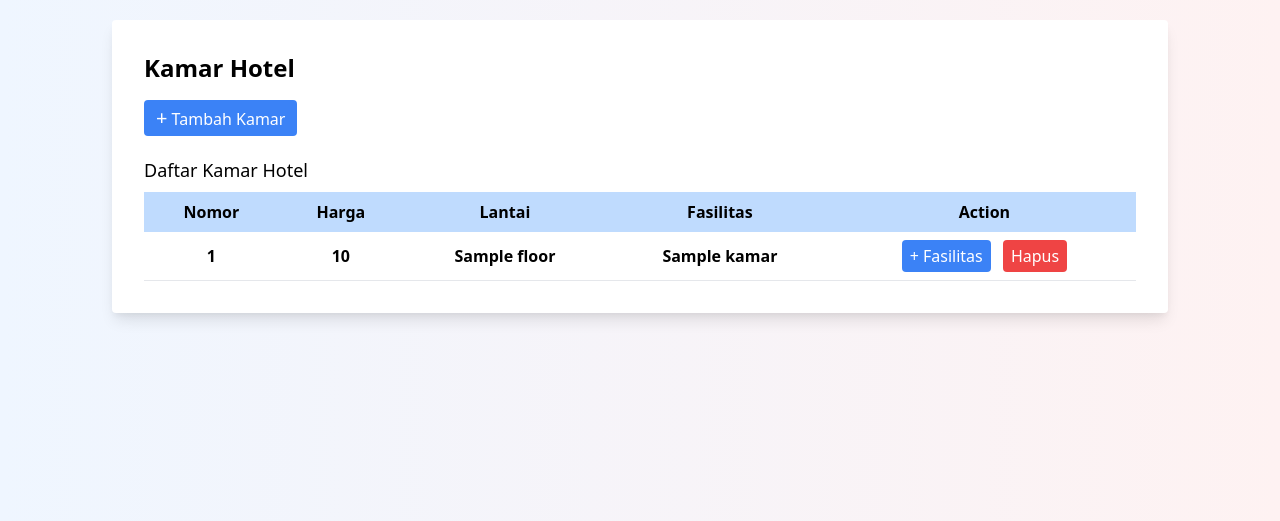
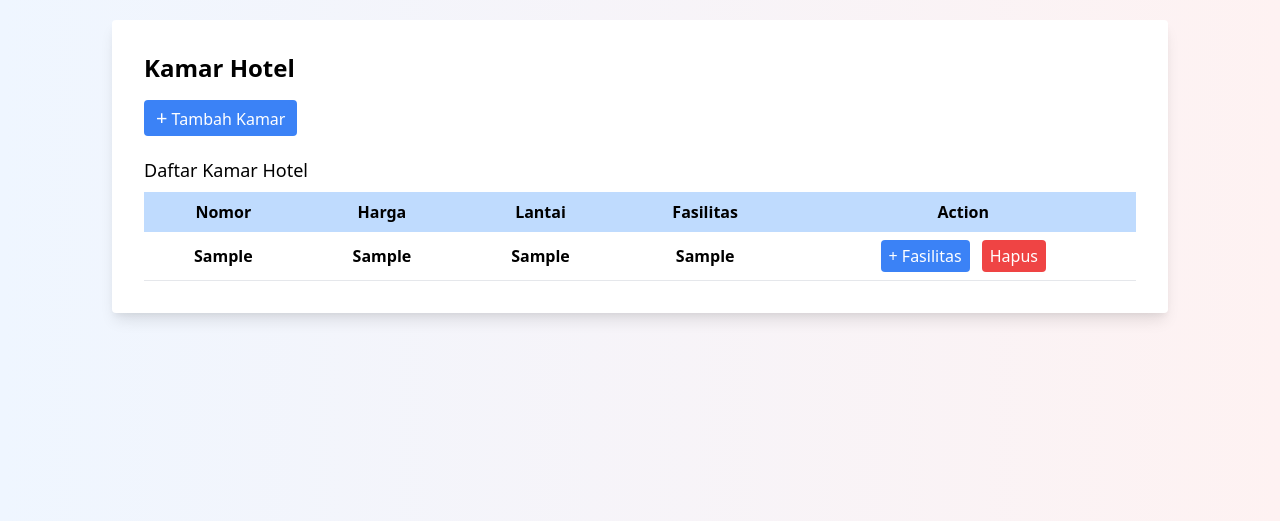
Before and after one commit to failasuf123/TK4-Basdat, a Django app: template kamar_hotel/templates/kamarhotel.html in a window 1280 px wide. Shown: the part 80-601 px from the top of the page. Run offline with Django 4.2, Linux system fonts and the light colour scheme; the template is opened without the code that fills it: most values are stand-ins (such as "Sample title", 1, 10 or a date in 2020).

Commit message:
Update kamarhotel.html

```diff
--- a/kamar_hotel/templates/kamarhotel.html
+++ b/kamar_hotel/templates/kamarhotel.html
@@ -82,9 +82,9 @@
 			<div class="container mx-28 bg-white p-8 rounded shadow-lg">
 
 			  <h1 class="text-2xl font-bold mb-4">Kamar Hotel</h1>
-
-			  <button href="http://127.0.0.1:5500/7_form_tambah_kamar.html" type="button" class="bg-blue-500 text-white py-1 px-3 rounded transition-transform transform hover:scale-105 hover:bg-gradient-to-r from-blue-50 to-red-50"><span class="text-xl">+</span> Tambah Kamar</button>
-
+			  <a href="add_kamar/">
+			  <button  type="button" class="bg-blue-500 text-white py-1 px-3 rounded transition-transform transform hover:scale-105 hover:bg-gradient-to-r from-blue-50 to-red-50"><span class="text-xl">+</span> Tambah Kamar</button>
+			  </a>
 			  <h3 class="text-lg mt-5">Daftar Kamar Hotel</h3>
 
 			  <table class="table mt-2 font-bold w-full">
@@ -100,13 +100,21 @@
 				<tbody>
 					{% for kamar in data_kamar %}
 						<tr class="border-b">
-							<td class="py-2 px-4 text-center">{{ forloop.counter }}</td>
-							<td class="py-2 px-4 text-center">{{ kamar.price }}</td>
-							<td class="py-2 px-4 text-center">{{ kamar.floor }}</td>
-							<td class="py-2 px-4 text-center">{{ kamar.facility_name }}</td>
+							<td class="py-2 px-4 text-center">{{ kamar.0 }}</td>
+							<td class="py-2 px-4 text-center">{{ kamar.3}}</td>
+							<td class="py-2 px-4 text-center">{{ kamar.4 }}</td>
+							{%if kamar.5 == 'no facility'%}
+								<td class="py-2 px-4 text-center">{{ kamar.5 }}</td>
+							{%else%}
+								<td class="py-2 px-4 text-center text-red">{{ kamar.5 }}</td>
+							{%endif%}
 							<td class="py-2 px-4 text-center">
-								<button type="button" class="btn-edit bg-blue-500 text-white py-1 px-2 rounded mr-2 hover:bg-blue-700">+ Fasilitas</button>
-								<button type="button" class="btn-hapus bg-red-500 text-white py-1 px-2 rounded hover:bg-red-700">Hapus</button>
+								<a href="add_fasilitas/{{kamar.0}}">
+									<button type="button"  class="btn-edit bg-blue-500 text-white py-1 px-2 rounded mr-2 hover:bg-blue-700">+ Fasilitas</button>
+								</a>
+								<a href="delete/{{kamar.0}}">
+									<button	button type="button" class="btn-hapus bg-red-500 text-white py-1 px-2 rounded hover:bg-red-700">Hapus</button>
+								</a>
 							</td>
 						</tr>
 					{% endfor %}
```
